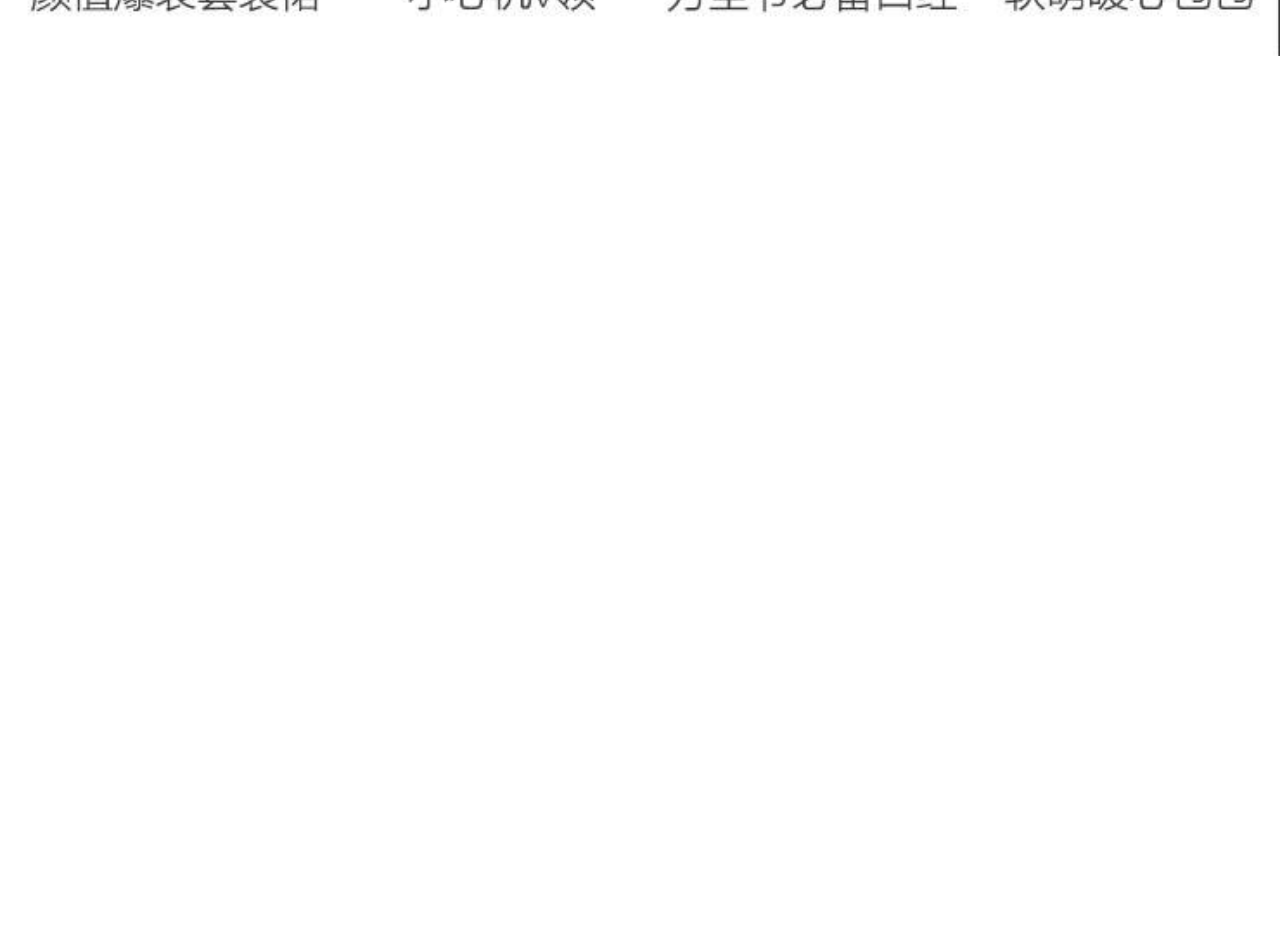
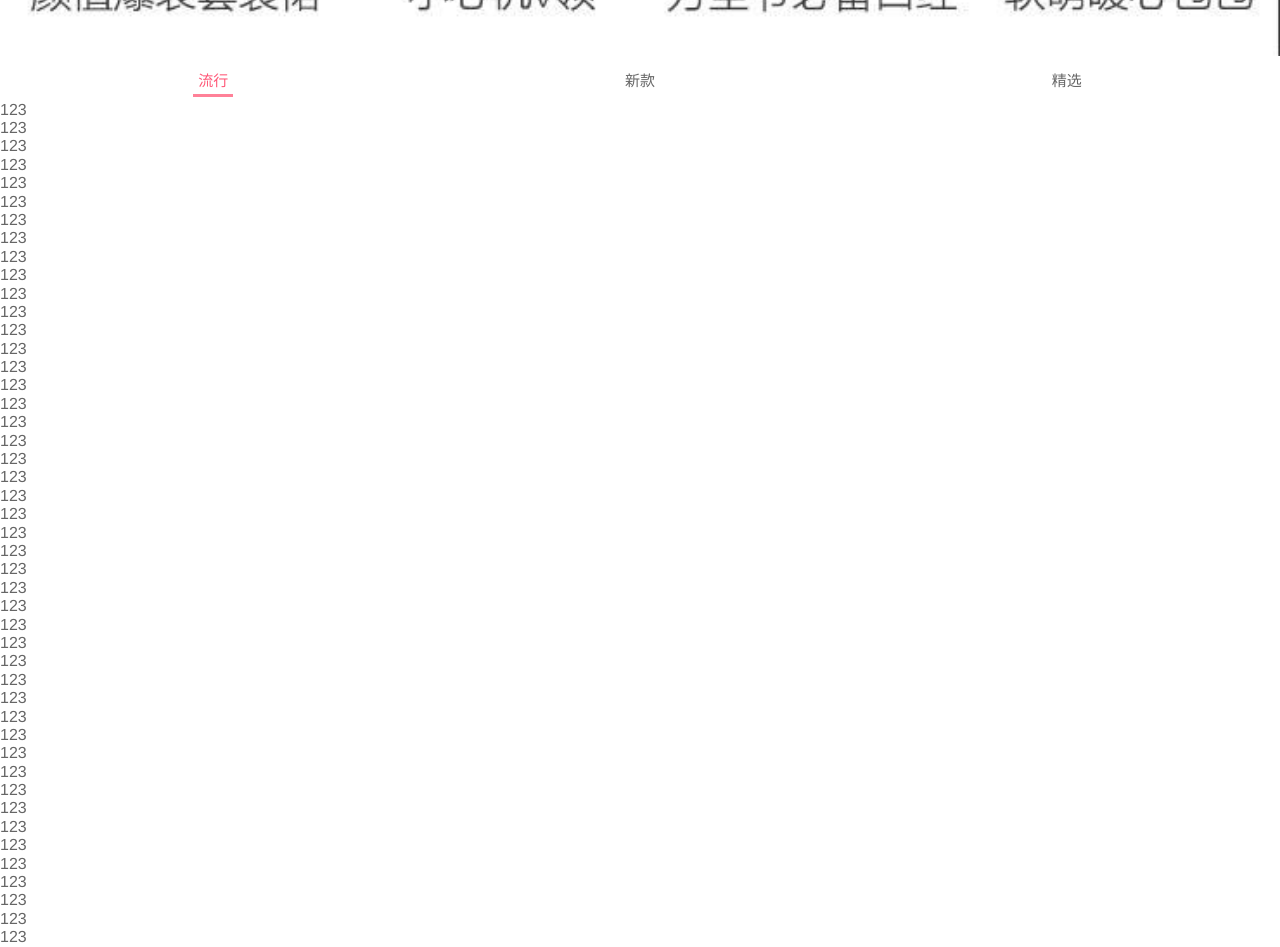
Before and after one commit to 15221877741/qy-mall, a Vue app: page /home in a window 1280 px wide. Shown: the part 960-1907 px from the top of the page. Before the commit the page ends 1021 px from the top, so only its background shows below. Built offline with nearby package versions, Linux system fonts and the light colour scheme; no server answers.

Commit message:
首页展示开发

```diff
--- /dev/null
+++ b/src/components/content/tabControl/TabControl.vue
@@ -0,0 +1,52 @@
+<template>
+  <div class="tab-control">
+    <div v-for="(item,index) in titles" class="tab-control-item" @click="tabConItemClick(index)">
+      <span :class="{active: index === currentIndex}">{{item}}</span>
+    </div>
+  </div>
+</template>
+
+<script>
+export default {
+  name: 'TabControl',
+  props: {
+    titles: {
+      type: Array,
+      default() {
+        return []
+      }
+    }
+  },
+  data() {
+    return {
+      currentIndex: 0
+    }
+  },
+  methods: {
+    tabConItemClick(index) {
+      this.currentIndex = index
+    }
+  }
+ }
+</script>
+
+<style scoped>
+  .tab-control{
+    display: flex;
+    text-align: center;
+    font-size: 15px;
+    height: 40px;
+    line-height: 40px;
+    background-color: #fff;
+  }
+  .tab-control-item {
+    flex: 1;
+  }
+  .tab-control-item span {
+    padding: 5px;
+  }
+  .active {
+    color: var(--color-high-text);
+    border-bottom: 3px solid var(--color-tint);
+  }
+</style>
--- a/src/router/index.js
+++ b/src/router/index.js
@@ -9,6 +9,10 @@
 Vue.use(VueRouter)
 
 const routes = [
+  {
+    path: '',
+    redirect: "/home"
+  },
   {
     path: '/home',
     component: Home
--- a/src/views/home/Home.vue
+++ b/src/views/home/Home.vue
@@ -8,11 +8,62 @@
   <recommend-view :recommends="recommends"></recommend-view>
   <!--  -->
   <feature></feature>
+  <tab-control class="tab-control" :titles="['流行','新款','精选']"></tab-control>
+  <ul>
+    <li>123</li>
+    <li>123</li>
+    <li>123</li>
+    <li>123</li>
+    <li>123</li>
+    <li>123</li>
+    <li>123</li>
+    <li>123</li>
+    <li>123</li>
+    <li>123</li>
+    <li>123</li>
+    <li>123</li>
+    <li>123</li>
+    <li>123</li>
+    <li>123</li>
+    <li>123</li>
+    <li>123</li>
+    <li>123</li>
+    <li>123</li>
+    <li>123</li>
+    <li>123</li>
+    <li>123</li>
+    <li>123</li>
+    <li>123</li>
+    <li>123</li>
+    <li>123</li>
+    <li>123</li>
+    <li>123</li>
+    <li>123</li>
+    <li>123</li>
+    <li>123</li>
+    <li>123</li>
+    <li>123</li>
+    <li>123</li>
+    <li>123</li>
+    <li>123</li>
+    <li>123</li>
+    <li>123</li>
+    <li>123</li>
+    <li>123</li>
+    <li>123</li>
+    <li>123</li>
+    <li>123</li>
+    <li>123</li>
+    <li>123</li>
+    <li>123</li>
+  </ul>
 </div>
 </template>
 
 <script>
 import NavBar from 'components/common/navbar/NavBar'
+import TabControl from 'components/content/tabControl/TabControl'
+
 import HomeSwiper from './chilComps/HomeSwiper'
 import RecommendView from './chilComps/RecommendView'
 import Feature from './chilComps/FeatureView'
@@ -30,7 +81,8 @@
     NavBar,
     HomeSwiper,
     RecommendView,
-    Feature
+    Feature,
+    TabControl
   },
   created() {
     // 请求多个数据
@@ -58,4 +110,9 @@
     top: 0;
     z-index: 9;
   }
+  /**标题随滚动条悬停样式 */
+  .tab-control {
+    position: sticky;
+    top: 44px;
+  }
 </style>
```
